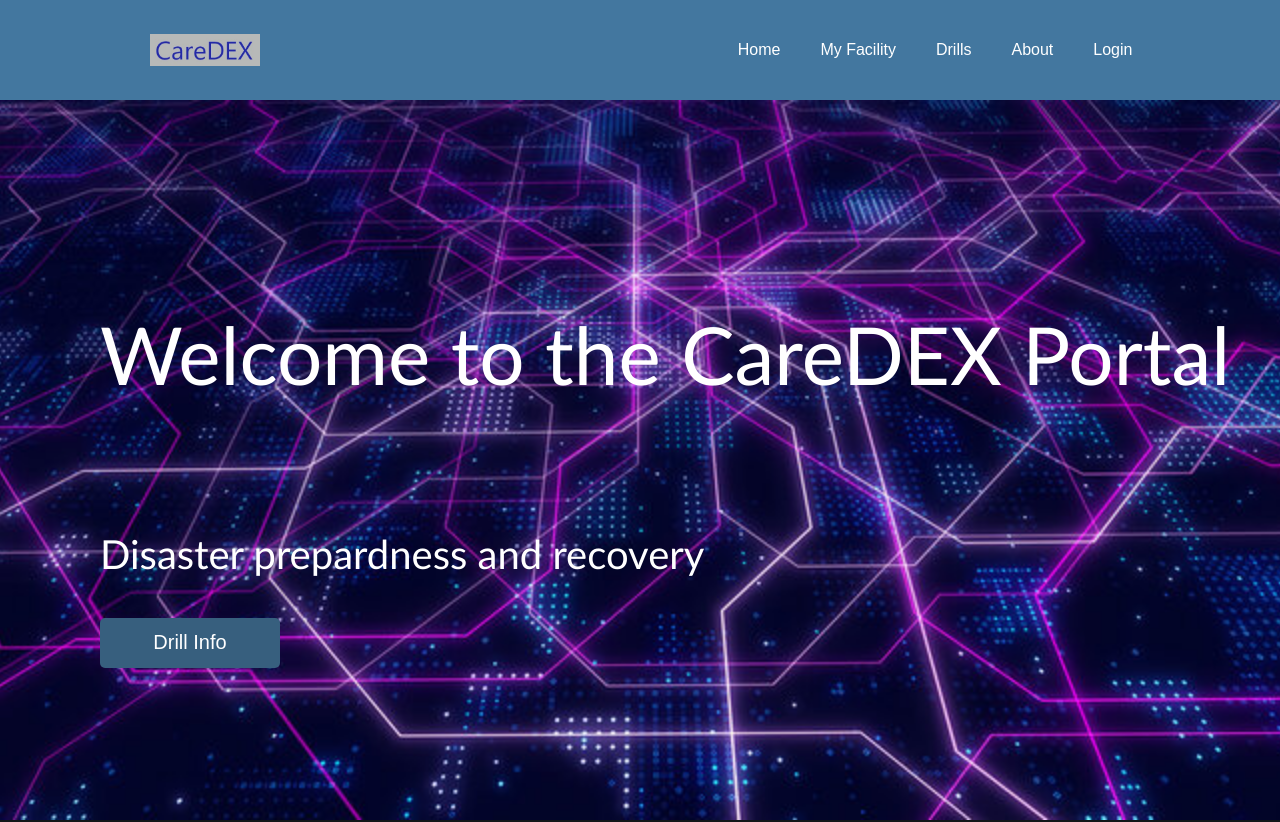
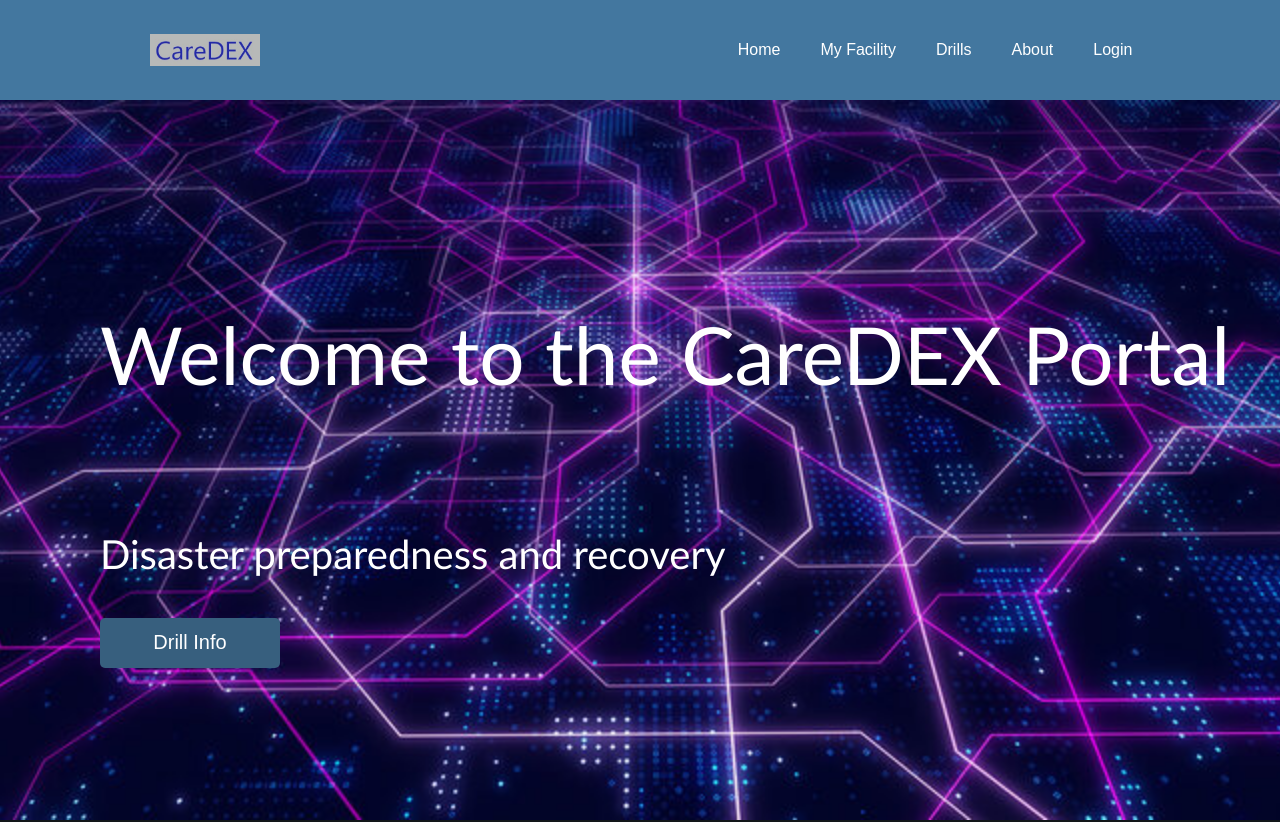
Before and after one commit to 4K416/CareDEX_Website, a React (Create React App) app: page / in a window 1280 px wide. Shown: the top 822 px of the page. Built offline with nearby package versions, Linux system fonts and the light colour scheme; the HTML template or start-up script is replaced by a standard one.

Commit message:
Spelling error

```diff
--- a/src/pages/Home.js
+++ b/src/pages/Home.js
@@ -8,7 +8,7 @@ function Home() {
     <div className="home" style={{ backgroundImage: `url(${BannerImage})` }}>
       <div className="headerContainer">
         <h1> Welcome to the CareDEX Portal</h1>
-        <p> Disaster prepardness and recovery</p>
+        <p> Disaster preparedness and recovery</p>
         <Link to="/drills">
           <button> Drill Info </button>
         </Link>
--- a/src/pages/myfacility.js
+++ b/src/pages/myfacility.js
@@ -1,4 +1,5 @@
 import React from "react";
+
 
 const MyFacility = () => {
     return (
```
